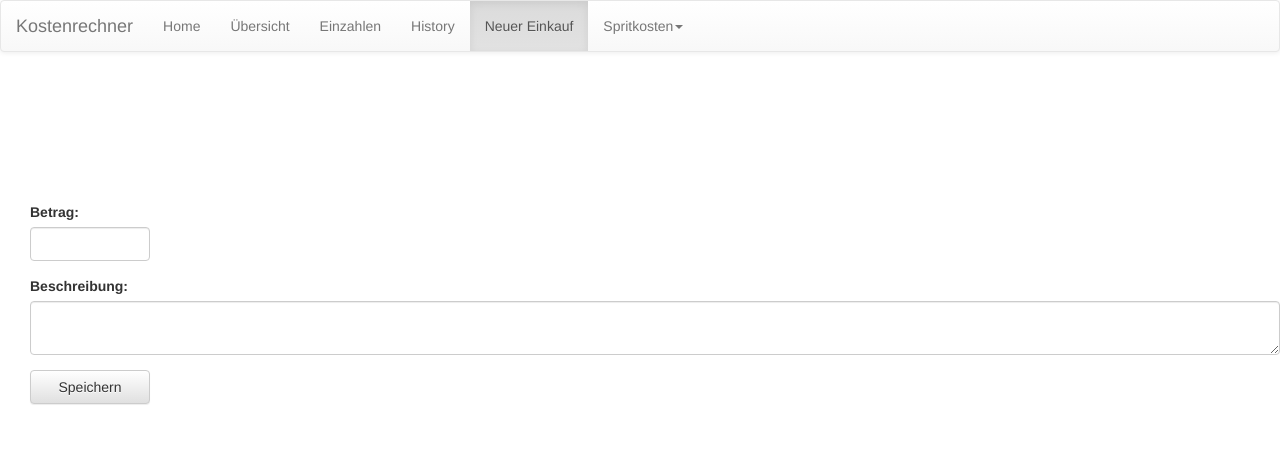
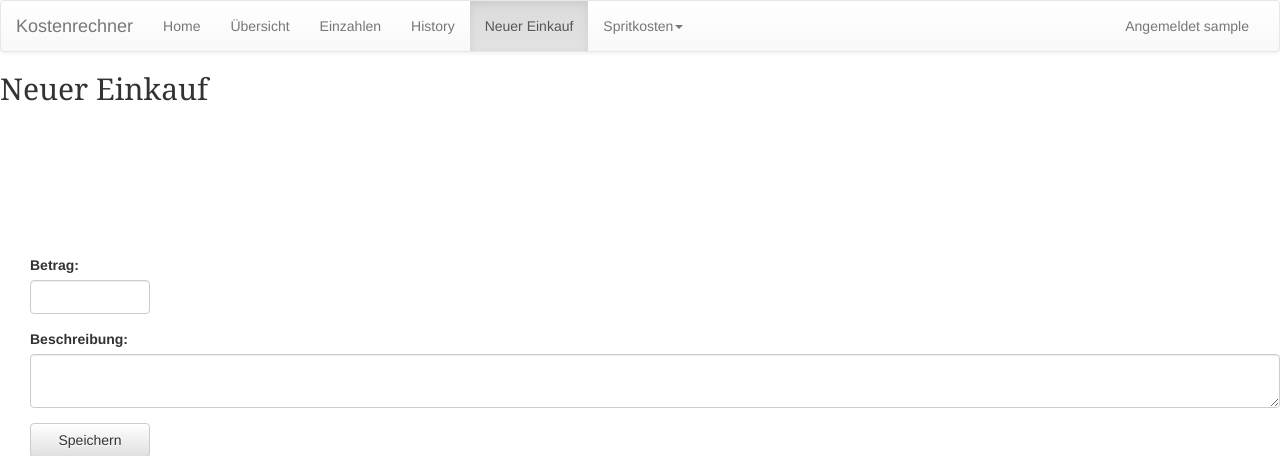
Before and after one commit to jannik93/costsCalculator, a PHP site: page /useCredit.php in a window 1280 px wide. Shown: the top 456 px of the page. Run offline with PHP 8.4, Linux system fonts and the light colour scheme; the visitor is signed in with stand-in values (Sample User, id 1).

Commit message:
bug fixed. added user name

```diff
--- a/history.php
+++ b/history.php
@@ -3,14 +3,14 @@
     {
         session_start();
     }
-    echo "<title>History</title>";
+    echo '<title>'.$_SESSION['currentUser'].'History</title>';
 
     if(isset($_SESSION['currentUser']))
     {
 
         include("index.php");
         include("configuration.php");
-
+        echo "<h2>History</h2>";
 
         //show table with history
         $sqlHistory = "SELECT Credit, IsAdded, CreatedTimeStamp, UserId, Comment FROM history";
--- a/index.php
+++ b/index.php
@@ -26,6 +26,7 @@
             }
             else
             {
+
                 echo  '<link rel="stylesheet" href="theme/css/loginBox.css" />';
             }
         ?>
@@ -106,6 +107,9 @@
                                 </ul>
                             </li>
                         </ul>
+                        <ul class="nav navbar-nav navbar-right">
+                           <li><a href="#" >Angemeldet '.$_SESSION['currentUser'].'</a></li>
+                        </ul>
                     </div>
                 </div>
             </nav>';
--- a/logics/loginLogic.php
+++ b/logics/loginLogic.php
@@ -29,7 +29,7 @@
 
         $_SESSION['currentUser'] = $username;
 
-        header("Location: ../index.php");
+        header("Location: ../start.php");
 
     }
     else
--- a/logics/payInLogic.php
+++ b/logics/payInLogic.php
@@ -73,7 +73,7 @@
 
             header('location: ../index.php');
         }
-    }
+
     else
     {
         echo "wronginput";
--- a/payIn.php
+++ b/payIn.php
@@ -13,7 +13,10 @@ else
 
 <html>
     <head>
-        <title>Einzahlen</title>
+        <?php
+        echo '<title>'.$_SESSION['currentUser'].' - Einzahlen</title>';
+        ?>
+
         <link href="theme/bootstrap-3.3.7/css/bootstrap.css" rel="stylesheet"/>
         <link href="theme/bootstrap-3.3.7/css/bootstrap-theme.css" rel="stylesheet"/>
         <link href="theme/css/default.css" rel="stylesheet" />
@@ -23,6 +26,7 @@ else
         <script src="script/jquery.js"></script>
     </head>
     <body>
+        <h2>Einzahlen</h2>
         <form action="logics/payInLogic.php" method="post">
             <div class="form-group" >
                 <label for="cr">Betrag:</label>
--- a/summary.php
+++ b/summary.php
@@ -4,8 +4,8 @@ include("index.php");
 
 
 $date = Date("m");
-echo "<title>Übersicht</title>";
-
+echo "<title>".$_SESSION['currentUser']." - Übersicht</title>";
+echo "<h2>Übersicht</h2>";
 echo '<table class="table table-striped">
         <tr>
             <th>Monat</th>
--- a/theme/css/default.css
+++ b/theme/css/default.css
@@ -1,3 +1,8 @@
+h1,h2{
+
+font-family: cambria;
+
+}
 .start{
 margin:15%;
 }
--- a/theme/css/loginBox.css
+++ b/theme/css/loginBox.css
@@ -1,3 +1,7 @@
+h1{
+
+    font-style:  cambria;
+}
 .adminHeader > span {
 
 float:right;
--- a/useCredit.php
+++ b/useCredit.php
@@ -5,10 +5,12 @@
 <html>
 
     <head>
-        <title>Neuer Einkauf</title>
+        <?php
+        echo "<title>".$_SESSION['currentUser']." - Neuer Einkauf</title>";
+        ?>
     </head>
     <body>
-
+        <h2>Neuer Einkauf</h2>
          <form action="logics/useCreditLogic.php" method="post">
             <div class="form-group" >
                 <label for="co">Betrag:</label>
```
Also changed, not shown: loginBox.php (+1 -18 lines), start.php (+19 -11 lines).
